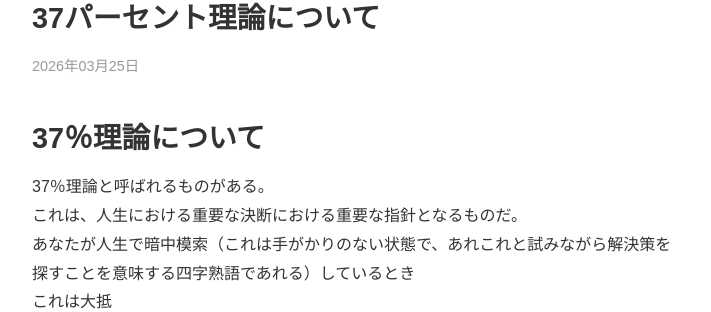
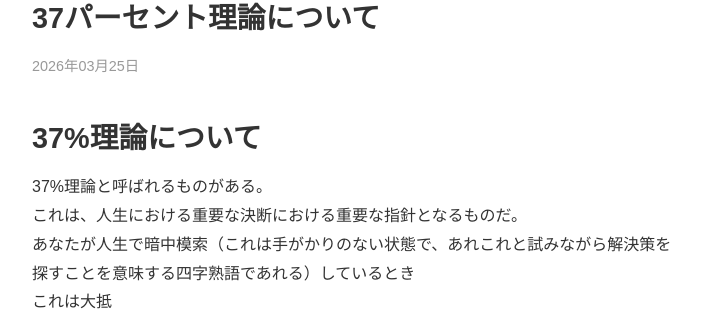
Before and after one commit to gydggufjdb/ofutongeo, a Jekyll site: the page built from _posts/2026-03-24-37per-theory.md, in a window 1280 px wide. Shown: the part 185-497 px from the top of the page, without its empty margins (284-995 px from the left). Built offline with Jekyll 4.4.1, drawn with Linux system fonts in a browser that asks for light colours; some of the changed text lies outside the part shown.

```diff
--- a/_posts/2026-03-24-37per-theory.md
+++ b/_posts/2026-03-24-37per-theory.md
@@ -4,9 +4,9 @@ title: "37パーセント理論について"
 date: 2026-03-25
 ---
 
-# 37％理論について
+# 37%理論について
 
-37％理論と呼ばれるものがある。
+37%理論と呼ばれるものがある。
 これは、人生における重要な決断における重要な指針となるものだ。
 
 あなたが人生で暗中模索（これは手がかりのない状態で、あれこれと試みながら解決策を探すことを意味する四字熟語であれる）しているとき
@@ -69,11 +69,11 @@ date: 2026-03-25
 
 <br>
 
-「37％理論」で検索してみてほしい。きっと答えを示してくれるだろう。
+「37%理論」で検索してみてほしい。きっと答えを示してくれるだろう。
 
 
 カンタンに説明すると
-「不確実情報」状態にあるときは「37％」時点で
+「不確実情報」状態にあるときは「37%」時点で
 
 【観察】の状態から【決断】の状態に移行することが最も合理的であるということだ。
 
```
